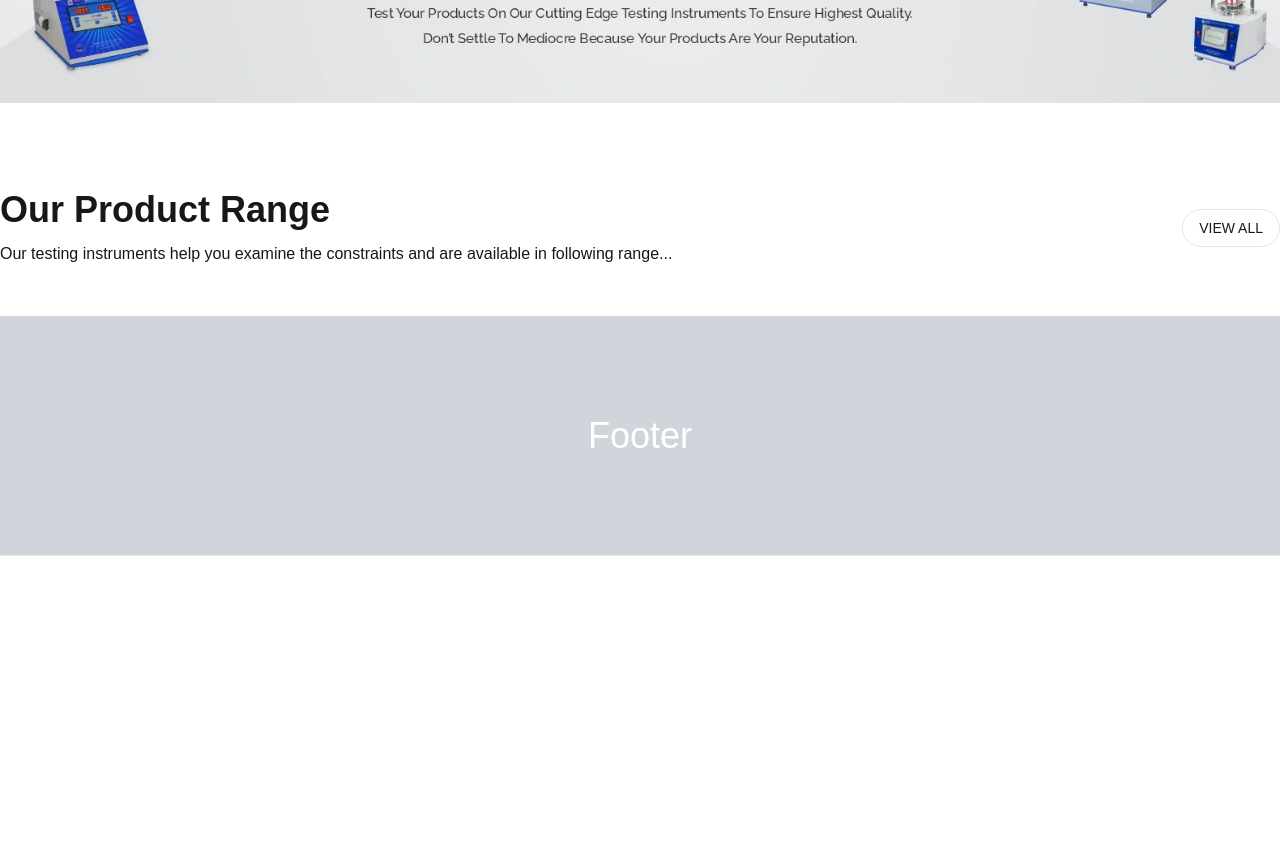
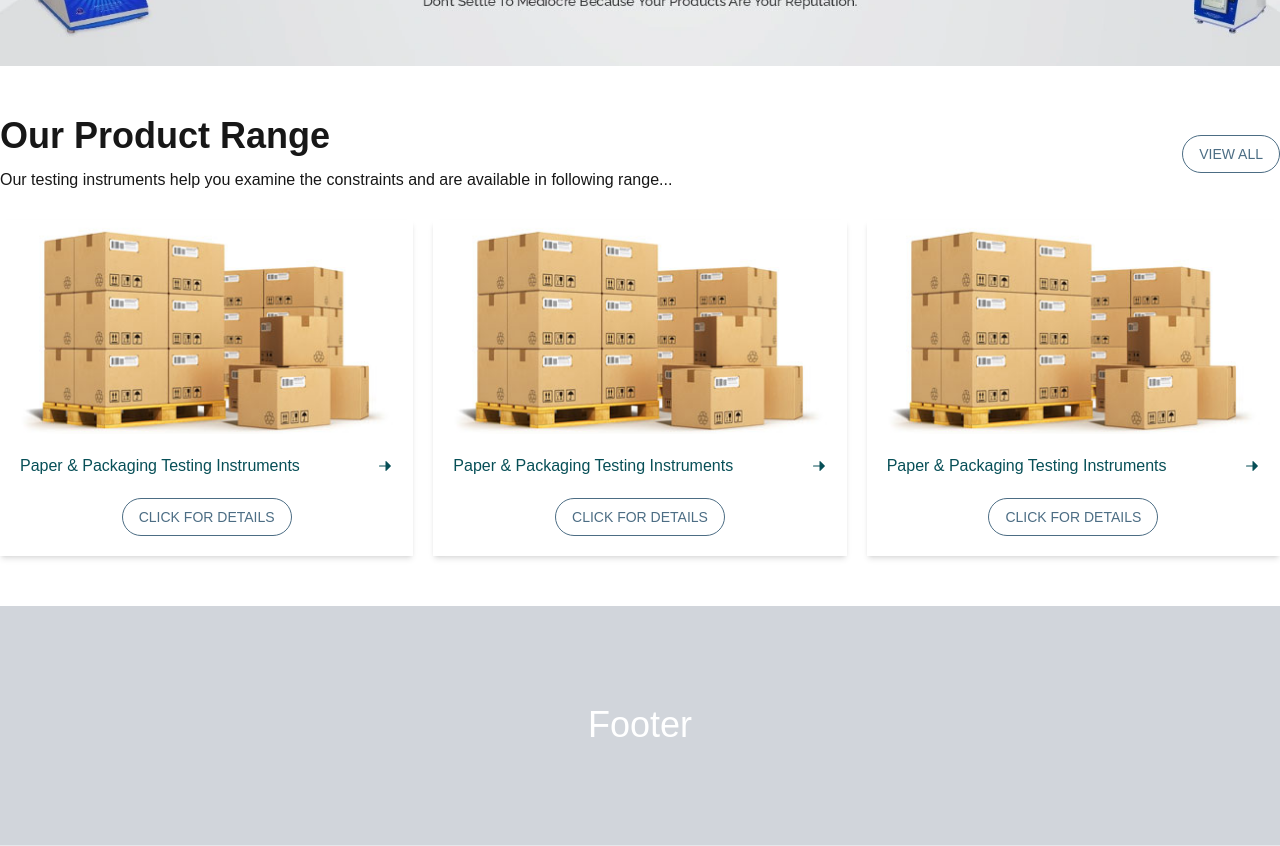
Before and after one commit to Ekant-Zuaib-Khan/NewPresto, a Next.js app in the folder newpresto/: page / in a window 1280 px wide. Shown: the part 500-1346 px from the top of the page. Before the commit the page ends 1056 px from the top, so only its background shows below. Built offline with nearby package versions, Linux system fonts and the light colour scheme.

Commit message:
design updates

```diff
--- a/newpresto/src/app/page.tsx
+++ b/newpresto/src/app/page.tsx
@@ -1,28 +1,14 @@
-import Head from "next/head";
+import Image from "next/image";
+import firstCat from "../assets/images/firstCat.jpg";
+import {  PiArrowRightFill } from "react-icons/pi";
+import heroBanner from "../assets/images/home-banner.webp"
 export default function Home() {
   return (
     <>
-      {/* <Head>
-        <script
-          type="application/ld+json"
-          dangerouslySetInnerHTML={{
-            __html: JSON.stringify({
-              "@context": "https://schema.org",
-              "@type": "Corporation",
-              "name": "Presto Group",
-              "url": "https://www.prestogroup.com/",
-              "logo": "https://www.prestogroup.com/prestogroup-white-logo.png",
-              "sameAs": [
-                "https://www.facebook.com/prestogroup",
-                "https://twitter.com/PrestoGroup",
-                "https://www.linkedin.com/company/prestogroup/",
-                "https://www.youtube.com/user/GroupPresto"
-              ]
-            })
-          }}
-        />
-      </Head> */}
-      <section className="bg-[url(../../src/assets/images/home-banner.webp)] h-[68vh] bg-contain bg-no-repeat bg-center"></section>
+      <section>
+      <Image src={heroBanner} alt="first Category"  priority={true}  />
+
+      </section>
       <section className="py-[50px]">
         <div className="container mx-auto">
           <div className="flex items-center">
@@ -34,9 +20,59 @@ export default function Home() {
               </p>
             </div>
 
-            <button className="border rounded-full  uppercase px-4 py-2 text-sm">
+            <button className="border rounded-full  uppercase px-4 py-2 text-sm border-secondaryColor text-secondaryColor">
               View All
             </button>
+          </div>
+
+          <div className="grid grid-cols-3 gap-5 mt-7">
+            <div className="bg-white shadow-md ">
+              <Image src={firstCat} alt="first Category" loading="lazy" />
+              <div className="p-5">
+                <div className="flex items-center justify-between text-tertoryColor mb-5">
+                  <h3 className="text-tertoryColor">
+                    Paper & Packaging Testing Instruments{" "}
+                  </h3>
+                  <PiArrowRightFill />
+                </div>
+
+                <button className="border rounded-full mx-auto block  uppercase px-4 py-2 text-sm border-secondaryColor text-secondaryColor">
+                  Click for details
+                </button>
+              </div>
+            </div>
+
+            <div className="bg-white shadow-md ">
+              <Image src={firstCat} alt="first Category" loading="lazy" />
+              <div className="p-5">
+                <div className="flex items-center justify-between text-tertoryColor mb-5">
+                  <h3 className="text-tertoryColor">
+                    Paper & Packaging Testing Instruments{" "}
+                  </h3>
+                  <PiArrowRightFill />
+                </div>
+
+                <button className="border rounded-full mx-auto block  uppercase px-4 py-2 text-sm border-secondaryColor text-secondaryColor">
+                  Click for details
+                </button>
+              </div>
+            </div>
+
+            <div className="bg-white shadow-md ">
+              <Image src={firstCat} alt="first Category" loading="lazy" />
+              <div className="p-5">
+                <div className="flex items-center justify-between text-tertoryColor mb-5">
+                  <h3 className="text-tertoryColor">
+                    Paper & Packaging Testing Instruments{" "}
+                  </h3>
+                  <PiArrowRightFill />
+                </div>
+
+                <button className="border rounded-full mx-auto block  uppercase px-4 py-2 text-sm border-secondaryColor text-secondaryColor">
+                  Click for details
+                </button>
+              </div>
+            </div>
           </div>
         </div>
       </section>
--- a/newpresto/tailwind.config.ts
+++ b/newpresto/tailwind.config.ts
@@ -11,7 +11,9 @@ export default {
       colors: {
         background: "var(--background)",
         foreground: "var(--foreground)",
-        primaryColor:"#f99d1c"
+        primaryColor:"#f99d1c",
+        secondaryColor:"#4c6d84",
+        tertoryColor:"#074F57",
       },
     },
   },
```
Also changed, not shown: newpresto/src/assets/images/firstCat.jpg (added).
